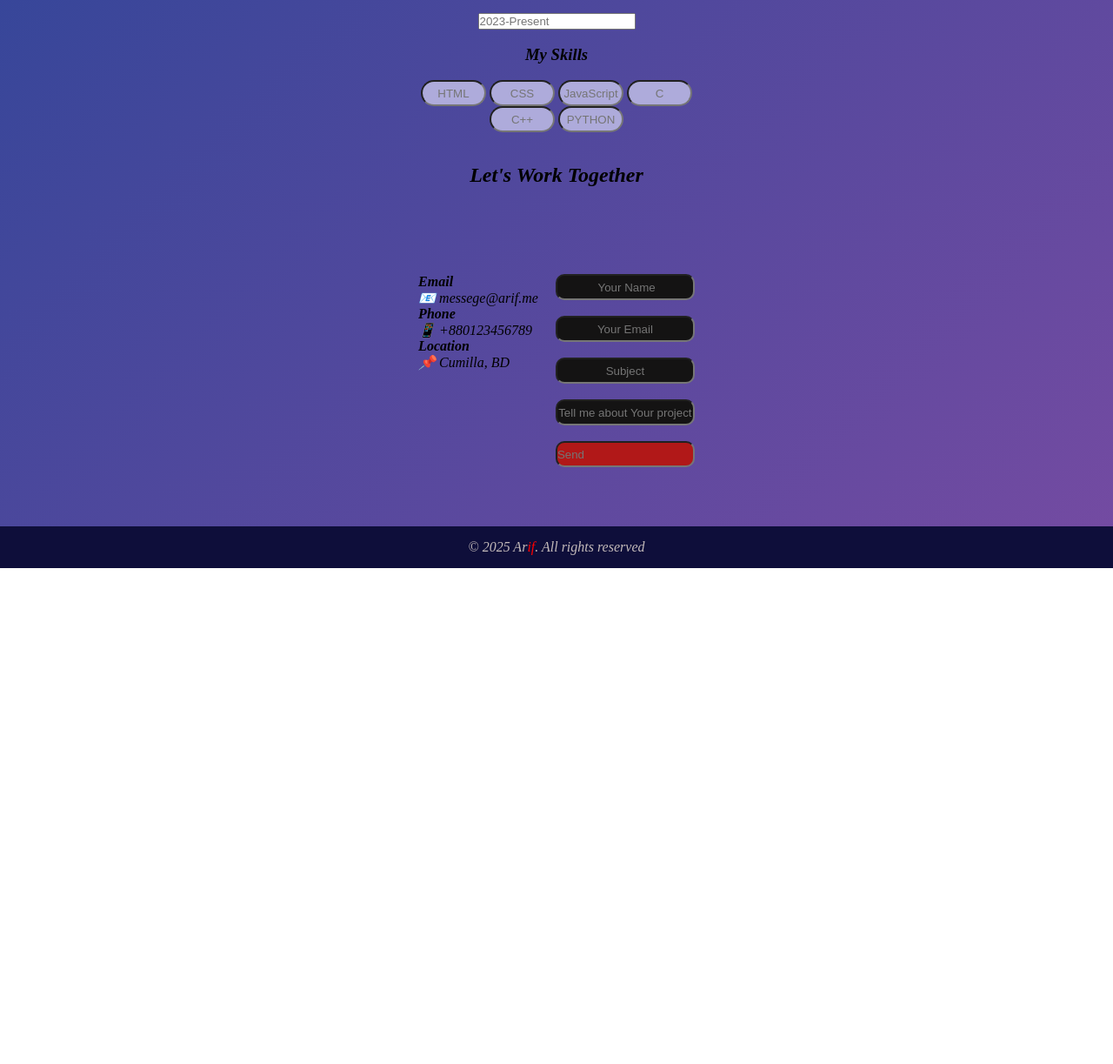
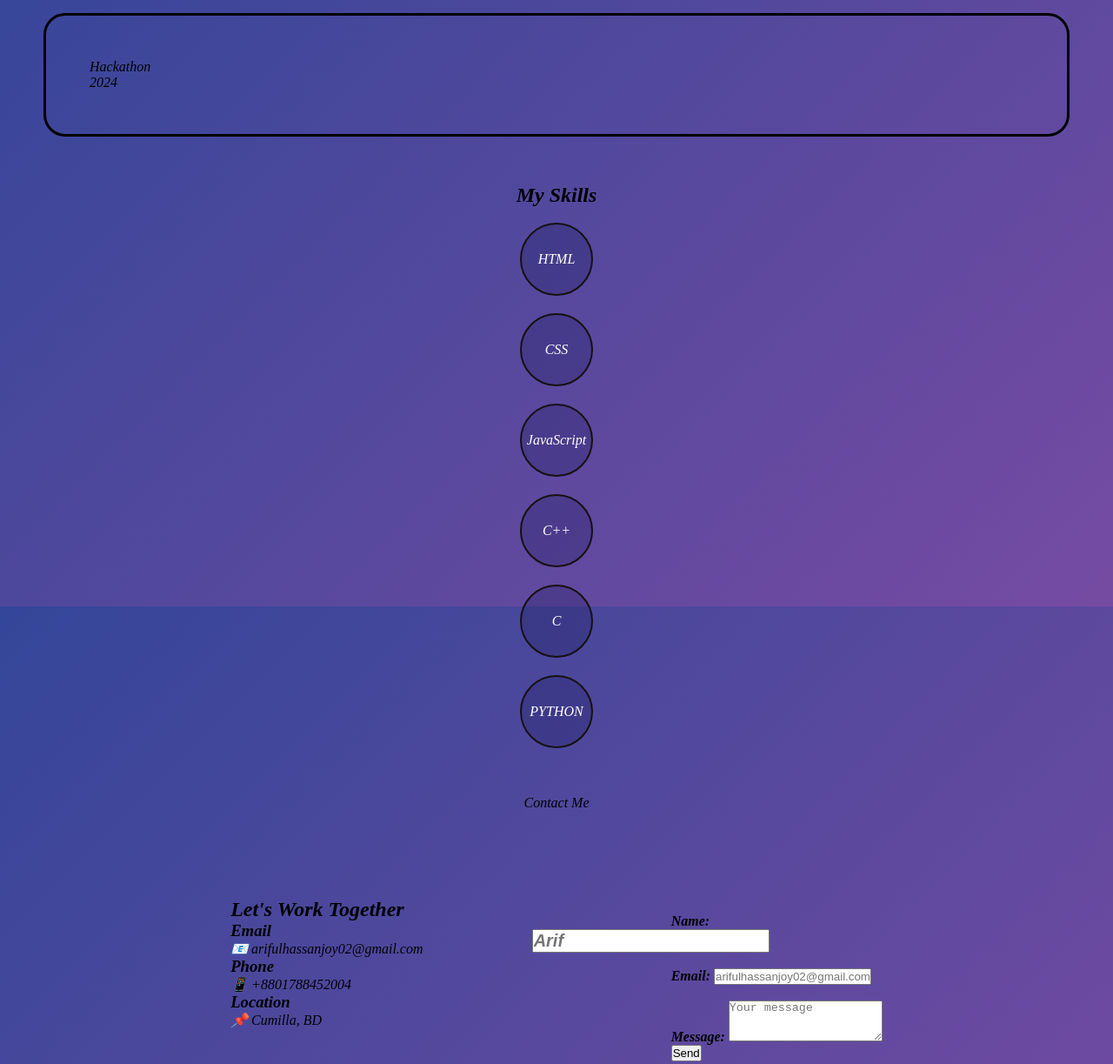
Before and after one commit to luc1fer007/BCC-Intern_1st-Batch_Team_Vela, a plain HTML site: page index.html in a window 1280 px wide. Shown: the part 903-2126 px from the top of the page at 87% size. Before the commit the page ends 1556 px from the top, so only its background shows below. Drawn offline with Linux system fonts and the light colour scheme.

Commit message:
Feat: Updated Portfolio

```diff
--- a/index.html
+++ b/index.html
@@ -23,7 +23,7 @@
       <section id="mySection">
         <div class="container">
           <div id="info">
-          <h1 id="myH1" class="item">My Name is Ar<span>if</span></h1>
+            <h1>My Name is Ar<span>if</span></h1>
             <br />
             <p id="myP1" class="item">
               A Passionate Software Engineer from Bangladesh!
@@ -41,7 +41,12 @@
             </a>
           </div>
           <div id="image">
-          <img src="Arif.png" alt="Arif photo" title="Arif Hassan" id="arif" />
+            <img
+              src="Arif.png"
+              alt="Arif photo"
+              title="Arif Hassan"
+              id="arif"
+            />
           </div>
         </div>
       </section>
@@ -53,12 +58,17 @@
         <br />
         <div class="container2">
           <div id="image2">
-          <img src="Arif.png" alt="Arif photo" title="Arif Hassan" id="arif" />
+            <img
+              src="Arif.png"
+              alt="Arif photo"
+              title="Arif Hassan"
+              id="arif"
+            />
           </div>
           <div id="info2">
             <p id="myp3" class="item2">
-            Hello! I am Arif. A Passionate Software Engineer with a love for creating
-            beautiful and functional websites. I<br />
+              Hello! I am Arif. A Passionate Software Engineer with a love for
+              creating beautiful and functional websites. I<br />
               have experience in HTML, CSS, and JavaScript, and I'm always eager
               to learn new technologies.
             </p>
@@ -78,43 +88,63 @@
           <h2><center>Experience & Skills</center></h2>
           <br />
           <div class="box2">
-          <center><input id="time" type="text" placeholder="2023-Present" class="time" /></center>
-      </div><br>
+            <p><div>Hackathon<br>2024</div>
+            <h1></h1>
+          </div>
+          <br /><br><br>
           <div id="skill-section">
-        <h3><center>My Skills</center></h3>
+            <h2><center>My Skills</center></h2>
             <br />
-        <input type="text" placeholder="HTML" class="skills" />
-        <input type="text" placeholder="CSS" class="skills" />
-        <input type="text" placeholder="JavaScript" class="skills" />
-        <input type="text" placeholder="C" class="skills" /><br />
-        <input type="text" placeholder="C++" class="skills" />
-        <input type="text" placeholder="PYTHON" class="skills" />
-      </div><br><br>
-      <h2 id="work"><center>Let's Work Together</center></h2>
+            <div class="all-skills">
+              <div><p>HTML</p></div>
+              <div><p>CSS</p></div>
+              <div><p>JavaScript</p></div>
+              <div><p>C++</p></div>
+              <div><p>C</p></div>
+              <div><p>PYTHON</p></div>
+            </div>
+          </div>
+        </div>
+        <br /><br /><br>
+        <div class="contact-me"><center>Contact Me</center></div>
       </section>
+
 
       <!--section4-->
       <section class="section4">
-
         <div class="left">
+          <h2 id="work">Let's Work Together</h2>
           <div id="email" class="left1">
-        <h4>Email</h4>
-        <p  class="left1">📧 messege@arif.me</p>
-        <h4>Phone</h4>
-        <p  class="left1">📱 +880123456789</p>
-        <h4  class="left1">Location</h4>
-        <p  class="left1">📌 Cumilla, BD</p>
+            <h3>Email</h3>
+            <p class="left1">📧 arifulhassanjoy02@gmail.com</p>
+            <h3>Phone</h3>
+            <p class="left1">📱 +8801788452004</p>
+            <h3>Location</h3>
+            <p class="left1">📌 Cumilla, BD</p>
           </div>
         </div>
 
-      <div class="right">
-        <input type="text" title="input" placeholder=" Your Name" class="right1"><br>
-        <input type="text" title="input" placeholder="Your Email" class="right1"><br>
-        <input type="text" title="input" placeholder="Subject" class="right1"><br>
-        <input type="text" title="input" placeholder="Tell me about Your project" class="right1"><br>
-        <input type="text" title="input" placeholder="Send" class="right2"><br>
+        <div class="contacts">
+          <form>
+            <div class="forms">
+              <label for="name" class="right1"><br><b>Name:</b><br></label>
+              <input type="text" id="name" name="name"placeholder="Arif" required>
             </div>
+            <div class="forms">
+              <label for="email"><br><b>Email:</b></label>
+              <input type="email" id="email" name="email" placeholder="arifulhassanjoy02@gmail.com" required>
+            </div>
+            <div class="forms">
+              <label for="message"><b><br>Message:</b></label>
+              <textarea id="message" name="message" rows="3" placeholder="Your message" required></textarea>
+            </div>
+            <button type="submit" class="button4">Send</button>
+          </form>
+        </div>
+        </div>
+
       </section>
+
 
       <!--footer-->
       <section id="section5">
--- a/portfolio.css
+++ b/portfolio.css
@@ -24,6 +24,13 @@ body{
     width: 100%;
     z-index: 999;
 }
+#name{
+    color:white;
+    font-size: 20px;
+    font-style: italic;
+    font-weight: bold;
+    margin-left: -10pc;
+}
 #navalign{
     display: flex;
     justify-content: center;
@@ -35,6 +42,7 @@ body{
     justify-content: space-evenly;
 
 }
+
 /*Using Pseudo Classes to decorate link*/
 .navigation a:link{
     color:rgb(194, 185, 185);
@@ -136,23 +144,45 @@ span{
     overflow: hidden;
     top: 350px;
 }
+.box2{
+    border-style: solid;
+    border-color: black;
+    border-radius: 25px;
+    margin-left: 50px;
+    margin-right: 50px;
+    padding: 50px;
+    align-items: center;
+
+}
 #skill-section{
     text-align: center;
 }
-.skills{
-    height: 30px;
-    width: 75px;
-    text-align: center;
-    border-radius: 15px;
-    background-color: rgb(174, 171, 219);
-    color:rgb(0, 0, 0);
 
+.all-skills {
+  display: grid;
+  gap: 20px;
+  justify-content: center;
+  grid-template-columns: auto;
 }
-.skills:hover{
-    color:rgb(24, 16, 16);
-    font-style: italic;
-    background-color: rgb(129, 57, 129);
+
+.all-skills div {
+  background: #0c0d4939;
+  border: 2px solid #161110;
+  display: flex;
+  height: 15px;
+  width: 30px;
+  justify-content: center;
+  align-items: center;
+  padding: 40px;
+  color: white;
+  font-weight: 500;
+  border-radius: 150px;
 }
+.all-skills div:hover {
+  background: #39207e;
+}
+
+
 .scction3{
     display: flex;
     justify-content: center;
@@ -163,44 +193,15 @@ span{
   top: 450px;
   display: flex;
 
-  justify-content: center;
+  justify-content: space-evenly;
   align-items: left;
   gap: 20px;
 
   overflow: hidden;
 }
 
-.right{
 
-    display: flex;
-    justify-content: right;
-    flex-direction: column;
-}
-.right1{
-    height: 30px;
-    width: 160px;
-    border-radius: 10px;
-    background-color: rgb(20, 19, 19);
-    color: rgb(15, 15, 15);
-    text-align: center;
-    justify-content: right;
 
-}
-.right1:hover{
-    color: rgb(240, 235, 235);
-    background-color: #803d80;
-}
-.right2{
-    background-color: rgb(177, 24, 24);
-    border-radius: 10px;
-    height: 30px;
-    width: 160px;
-    color:white;
-}
-.right2:hover{
-    color: black;
-    background-color: rgb(223, 75, 75);
-}
 #section5{
     position:relative;
     top: 500px;
@@ -212,58 +213,3 @@ span{
 .wrapper{
     z-index: 0;
 }
-
-/*Responsive design*/
-@media only screen and (max-width: 600px) {
-  .container,
-  .container2,
-  .section4 {
-    flex-direction: column;
-    align-items: center;
-    gap: 20px;
-  }
-
-  #image, #image2 {
-    width: 150px;
-    height: 150px;
-  }
-
-  .skills {
-    width: 60px;
-    margin: 5px;
-  }
-
-  #button {
-    width: 100%;
-  }
-
-  .right1, .right2 {
-    width: 100%;
-  }
-
-  #navalign {
-    flex-direction: column;
-    gap: 15px;
-  }
-}
-
-/* Tablet */
-@media only screen and (min-width: 601px) and (max-width: 1024px) {
-  #image, #image2 {
-    width: 180px;
-    height: 180px;
-  }
-
-  .skills {
-    width: 70px;
-  }
-
-  .right1, .right2 {
-    width: 200px;
-  }
-}
-
-/* Desktop */
-@media only screen and (min-width: 1025px) {
-
-}
```
Also changed, not shown: Portfollio.css (added, +54 -0 lines). Lines whose indentation alone changed are shown as unchanged.
